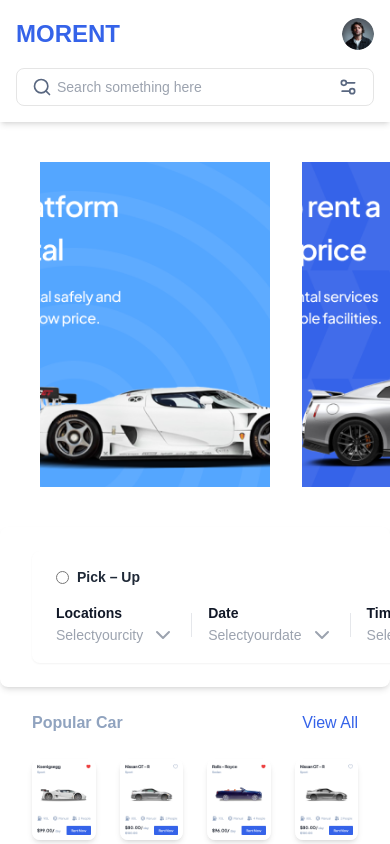
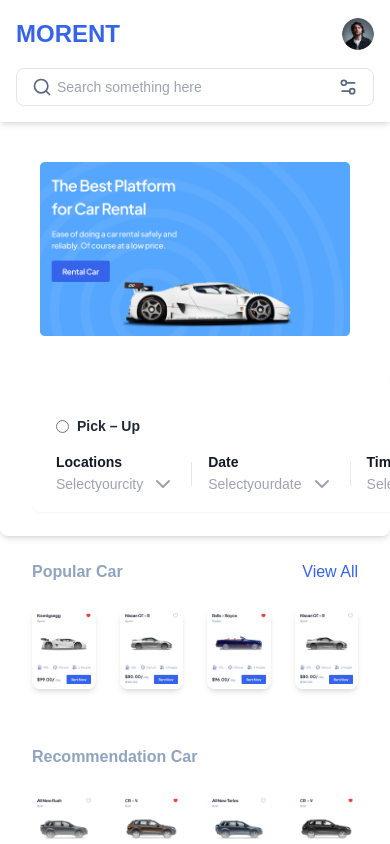
Before and after one commit to AlishhShahid/UIUX_Hackathon, a Next.js app: page / in a window 390 px wide. Shown: the top 844 px of the page. Built offline with nearby package versions, Linux system fonts and the light colour scheme.

Commit message:
Update Hero.tsx

```diff
--- a/app/components/Hero.tsx
+++ b/app/components/Hero.tsx
@@ -1,18 +1,19 @@
 function Hero() {
   return (
-      <div className="w-full p-10 flex justify-between">
-      <div className="max-w-4xl mr-20 flex flex-row space-x-8">
-
+    <div className="w-full p-10 flex flex-col sm:flex-row justify-between">
+      {/* Images Container */}
+      <div className="flex flex-col sm:flex-row sm:space-x-8 max-w-4xl">
+        {/* Ad 1 for small and large screens */}
         <img
           src="Ads 1.png"
           alt="Ad Image 1"
-          className="w-[610px] h-[325px] object-cover"
+          className="w-full sm:w-[610px] h-auto sm:h-[325px] object-cover"
         />
-
+        {/* Ad 2 visible only on large screens */}
         <img
           src="Ads 2.png"
           alt="Ad Image 2"
-          className="w-[610px] h-[325px] object-cover"
+          className="hidden sm:block w-[610px] h-[325px] object-cover"
         />
       </div>
     </div>
```
Lines whose indentation alone changed are shown as unchanged.
